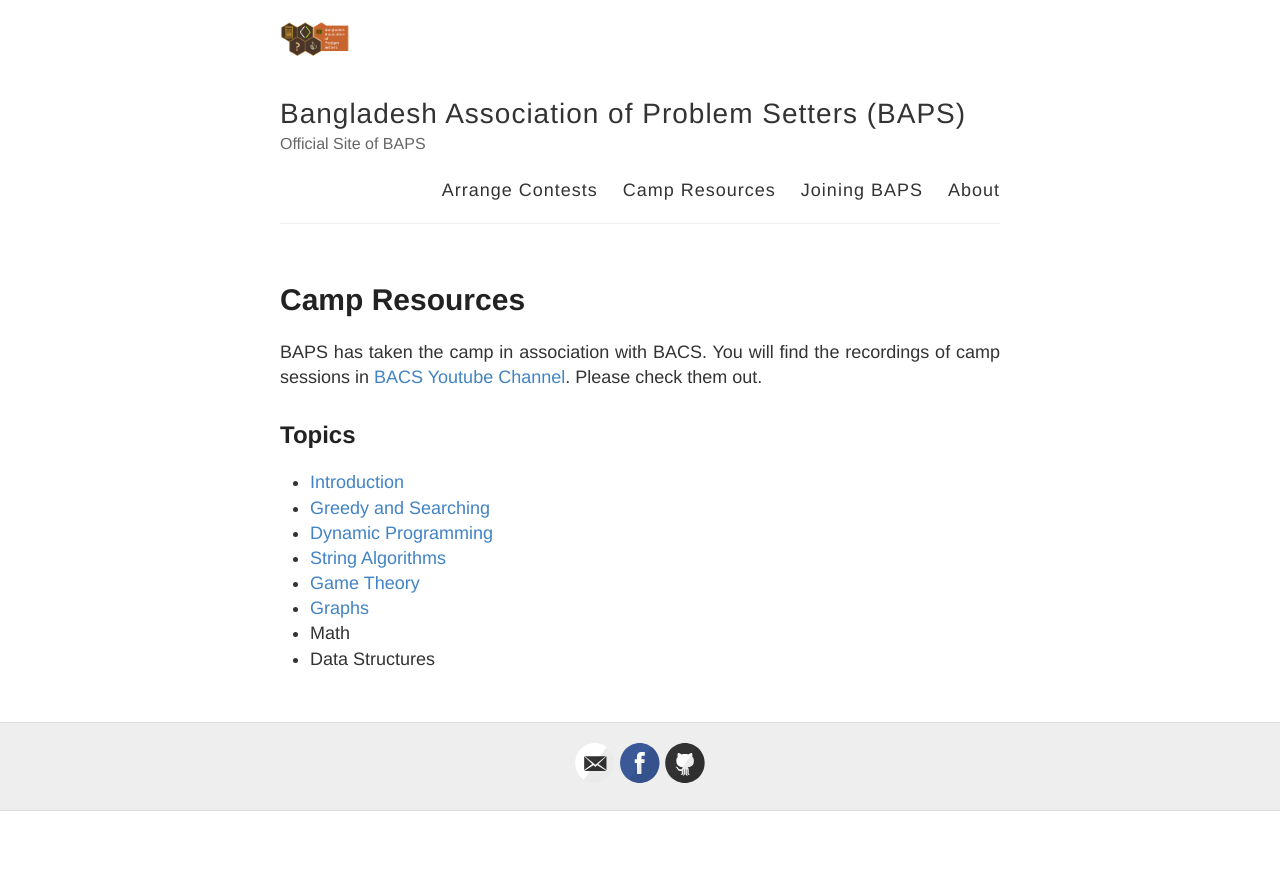
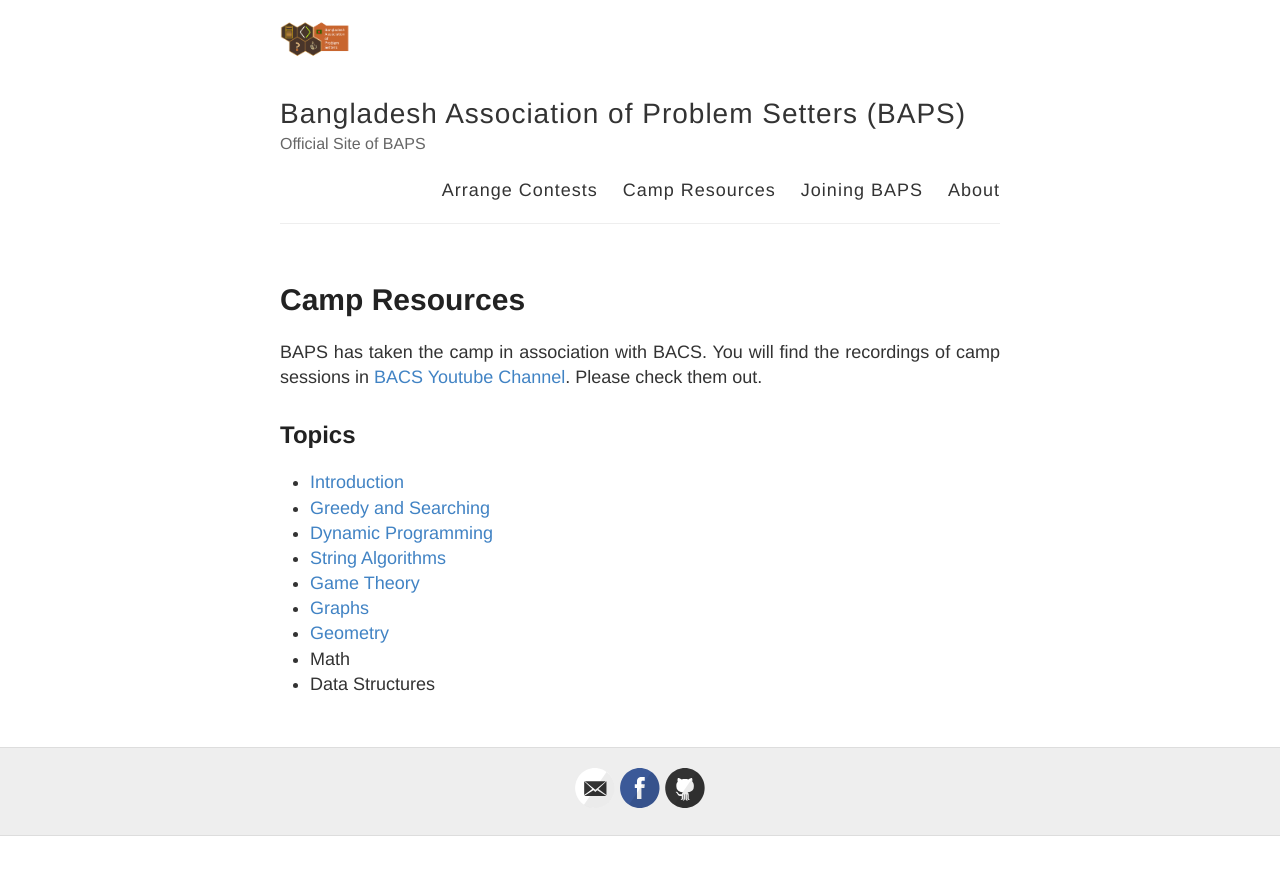
Before and after one commit to baps-bgd/baps-bgd.github.io, a Jekyll site: the page built from camp.md, in a window 1280 px wide. Shown: the top 875 px of the page. Built offline with Jekyll 4.4.1, drawn with Linux system fonts in a browser that asks for light colours.

Commit message:
Update camp.md

```diff
--- a/camp.md
+++ b/camp.md
@@ -13,5 +13,6 @@
 - [String Algorithms](/string-algorithms)
 - [Game Theory](/game-theory)
 - [Graphs](/graphs)
+- [Geometry](/geometry)
 - Math
 - Data Structures
```
